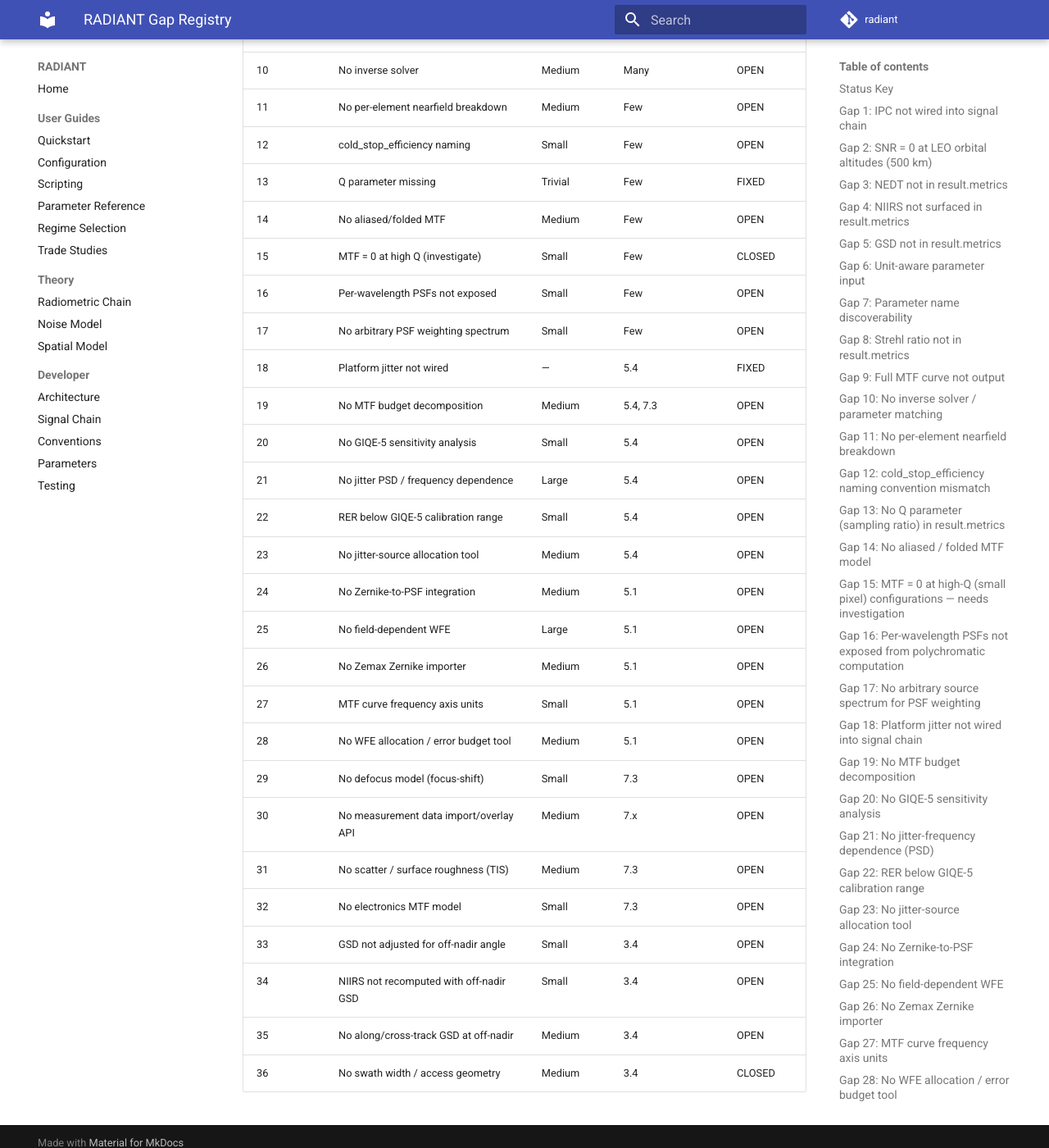
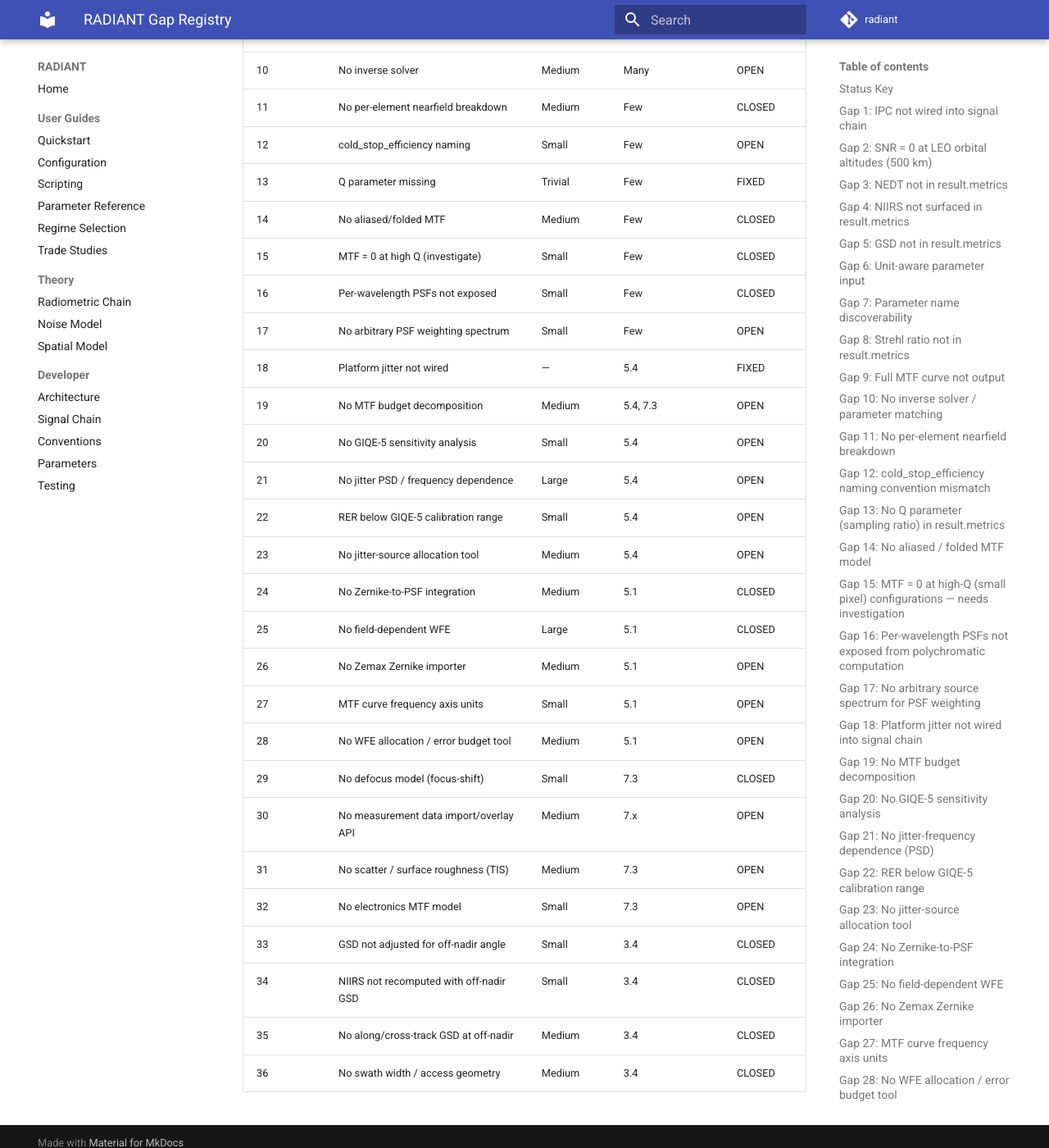
Before and after one commit to RADIANT-SSR/Private, an MkDocs documentation site: the page built from docs/gaps.md, in a window 1280 px wide and 1400 px high, scrolled down 26402 px. Shown: the whole window at 82% size. Built offline with MkDocs 1.6.1 and Material for MkDocs 9.7.7, drawn with Linux system fonts in a browser that asks for light colours; comment, search, counter and statistics services are not loaded.

Commit message:
fix: sync gaps.md summary table with detailed statuses
9 gaps (11, 14, 16, 24, 25, 29, 33, 34, 35) were marked CLOSED in
their detailed descriptions but still showed OPEN in the summary
table at the bottom. Updated summary table to match.

Co-Authored-By: Claude Opus 4.6 <noreply@anthropic.com>

```diff
--- a/docs/gaps.md
+++ b/docs/gaps.md
@@ -582,12 +582,12 @@ After a gap is fixed, rerun the originating scenario to verify the fix.
 | 8 | Strehl ratio missing | Trivial | 2 | FIXED |
 | 9 | Full MTF curve missing | Small | 4+ | FIXED |
 | 10 | No inverse solver | Medium | Many | OPEN |
-| 11 | No per-element nearfield breakdown | Medium | Few | OPEN |
+| 11 | No per-element nearfield breakdown | Medium | Few | CLOSED |
 | 12 | cold_stop_efficiency naming | Small | Few | OPEN |
 | 13 | Q parameter missing | Trivial | Few | FIXED |
-| 14 | No aliased/folded MTF | Medium | Few | OPEN |
+| 14 | No aliased/folded MTF | Medium | Few | CLOSED |
 | 15 | MTF = 0 at high Q (investigate) | Small | Few | CLOSED |
-| 16 | Per-wavelength PSFs not exposed | Small | Few | OPEN |
+| 16 | Per-wavelength PSFs not exposed | Small | Few | CLOSED |
 | 17 | No arbitrary PSF weighting spectrum | Small | Few | OPEN |
 | 18 | Platform jitter not wired | — | 5.4 | FIXED |
 | 19 | No MTF budget decomposition | Medium | 5.4, 7.3 | OPEN |
@@ -595,16 +595,16 @@ After a gap is fixed, rerun the originating scenario to verify the fix.
 | 21 | No jitter PSD / frequency dependence | Large | 5.4 | OPEN |
 | 22 | RER below GIQE-5 calibration range | Small | 5.4 | OPEN |
 | 23 | No jitter-source allocation tool | Medium | 5.4 | OPEN |
-| 24 | No Zernike-to-PSF integration | Medium | 5.1 | OPEN |
-| 25 | No field-dependent WFE | Large | 5.1 | OPEN |
+| 24 | No Zernike-to-PSF integration | Medium | 5.1 | CLOSED |
+| 25 | No field-dependent WFE | Large | 5.1 | CLOSED |
 | 26 | No Zemax Zernike importer | Medium | 5.1 | OPEN |
 | 27 | MTF curve frequency axis units | Small | 5.1 | OPEN |
 | 28 | No WFE allocation / error budget tool | Medium | 5.1 | OPEN |
-| 29 | No defocus model (focus-shift) | Small | 7.3 | OPEN |
+| 29 | No defocus model (focus-shift) | Small | 7.3 | CLOSED |
 | 30 | No measurement data import/overlay API | Medium | 7.x | OPEN |
 | 31 | No scatter / surface roughness (TIS) | Medium | 7.3 | OPEN |
 | 32 | No electronics MTF model | Small | 7.3 | OPEN |
-| 33 | GSD not adjusted for off-nadir angle | Small | 3.4 | OPEN |
-| 34 | NIIRS not recomputed with off-nadir GSD | Small | 3.4 | OPEN |
-| 35 | No along/cross-track GSD at off-nadir | Medium | 3.4 | OPEN |
+| 33 | GSD not adjusted for off-nadir angle | Small | 3.4 | CLOSED |
+| 34 | NIIRS not recomputed with off-nadir GSD | Small | 3.4 | CLOSED |
+| 35 | No along/cross-track GSD at off-nadir | Medium | 3.4 | CLOSED |
 | 36 | No swath width / access geometry | Medium | 3.4 | CLOSED |
```
